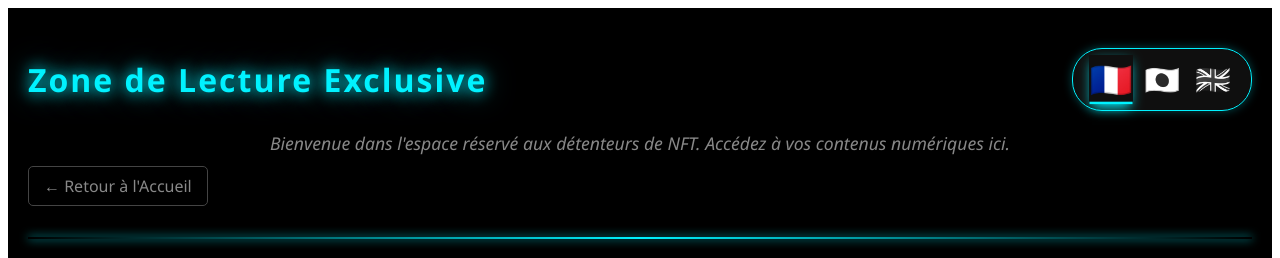
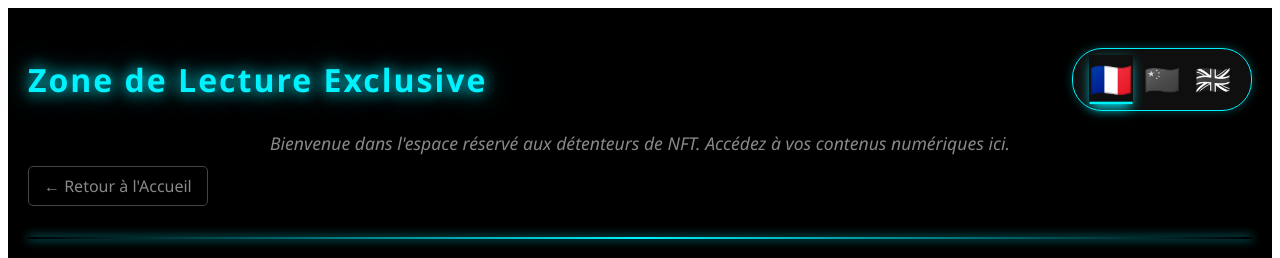
Before and after one commit to samirkema/otakusshopandswap, a Jekyll site: the page built from manga.html, in a window 1280 px wide. Shown: the top 258 px of the page. Built offline with Jekyll 4.4.1, drawn with Linux system fonts in a browser that asks for light colours.

Commit message:
Update manga.html

```diff
--- a/manga.html
+++ b/manga.html
@@ -10,7 +10,7 @@ title: Lecture Exclusive (Manga, Webtoon, Livres)
 
             <div class="language-selector">
                 <a href="{{ '/manga.html' | relative_url }}" class="lang-icon active" title="Français">🇫🇷</a>
-                <a href="{{ '/manga_jp.html' | relative_url }}" class="lang-icon" title="Japonais">🇯🇵</a>
+                <a href="{{ '/manga_jp.html' | relative_url }}" class="lang-icon" title="Japonais">🇨🇳</a>
                 <a href="{{ '/manga_en.html' | relative_url }}" class="lang-icon" title="English">🇬🇧</a>
             </div>
         </div>
```
